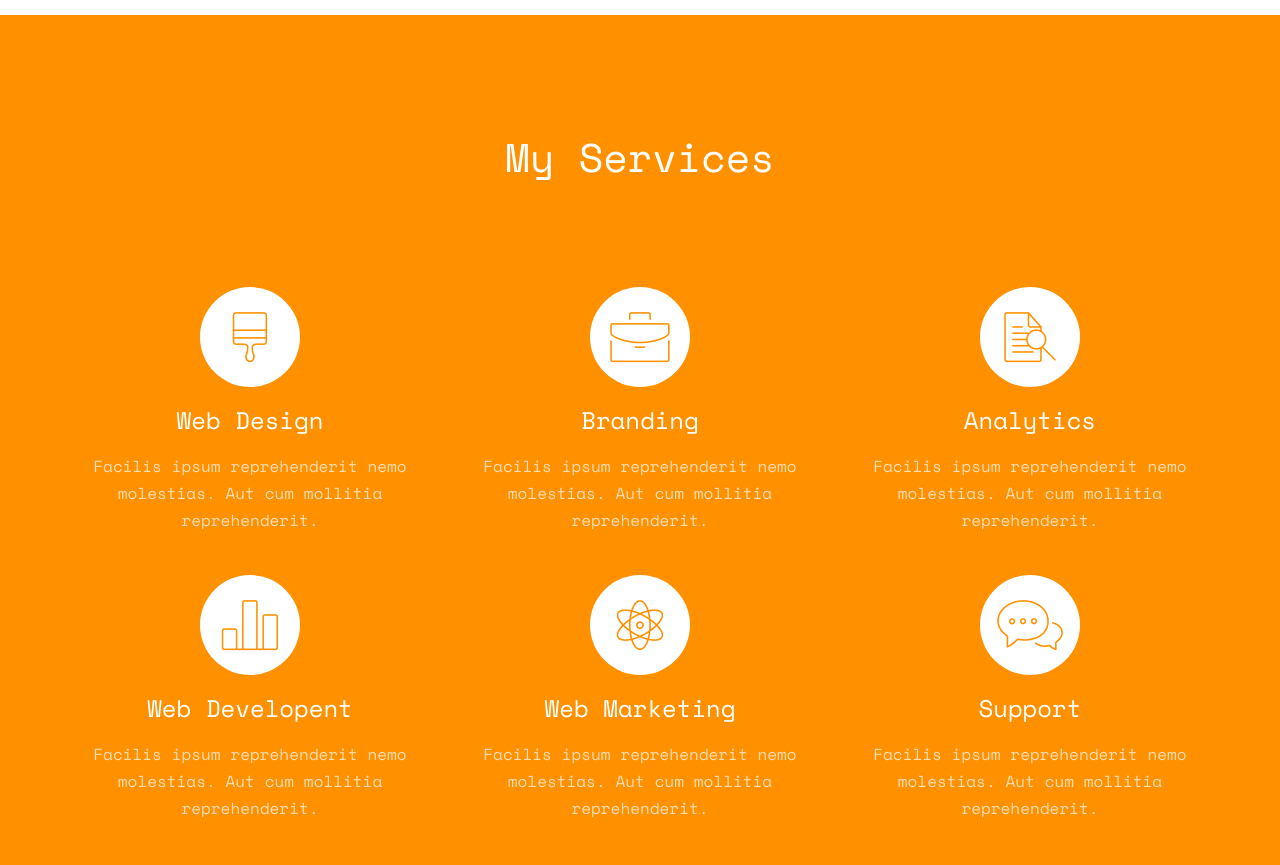
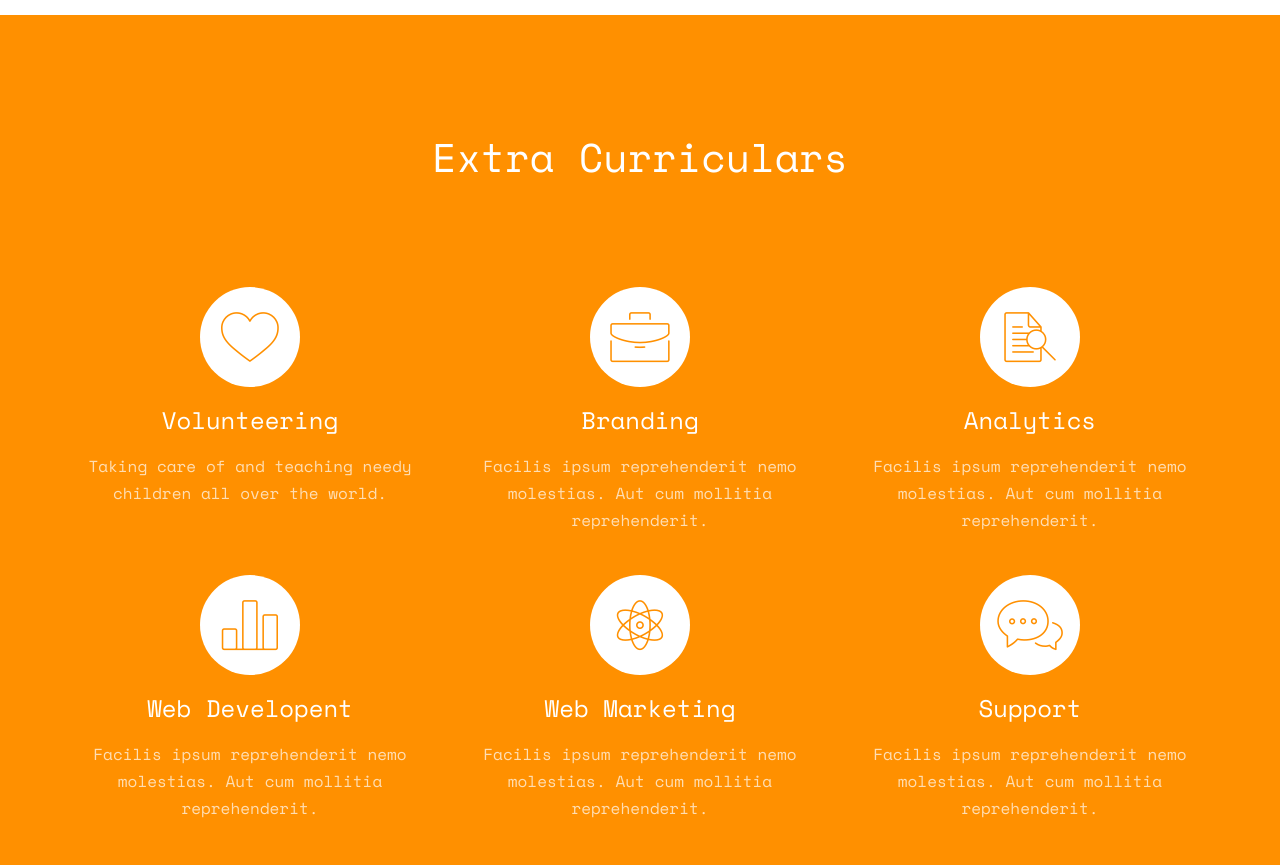
Before and after one commit to JovanHsu0111/JovanHsu0111.github.io, a plain HTML site: page index.html in a window 1280 px wide. Shown: the part 3240-4105 px from the top of the page. Drawn offline with nearby package versions, Linux system fonts and the light colour scheme; some packages are replaced by stand-ins of ours; no server answers; files whose address does not match are found by name.

Commit message:
Extra Curriculars edit 1

```diff
--- a/index.html
+++ b/index.html
@@ -219,18 +219,18 @@
 			<div class="services-padding">
 				<div class="row">
 					<div class="col-md-8 col-md-offset-2 text-center fh5co-heading">
-						<h2>My Services</h2>
+						<h2>Extra Curriculars</h2>
 					</div>
 				</div>
 				<div class="row">
 					<div class="col-md-4 text-center">
 						<div class="feature-left">
 							<span class="icon">
-								<i class="icon-paintbrush"></i>
+								<i class="icon-heart"></i>
 							</span>
 							<div class="feature-copy">
-								<h3>Web Design</h3>
-								<p>Facilis ipsum reprehenderit nemo molestias. Aut cum mollitia reprehenderit.</p>
+								<h3>Volunteering</h3>
+								<p>Taking care of and teaching needy children all over the world.</p>
 							</div>
 						</div>
 					</div>
```
